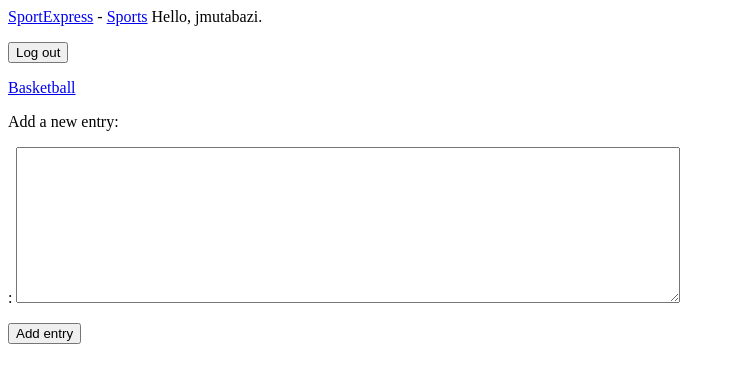
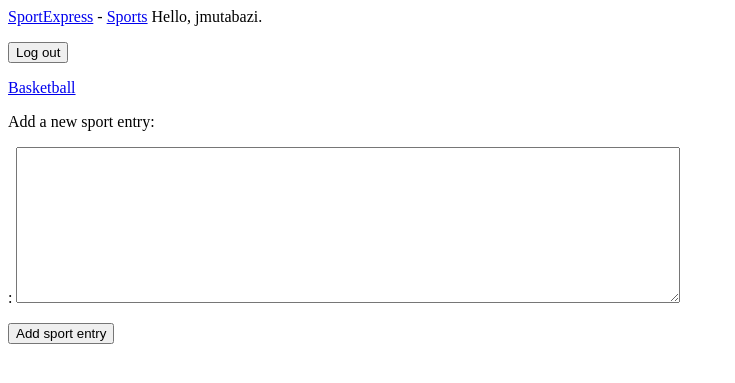
Before and after one commit to Eben-123/SportExpress, a Django app: page /new_entry/1 in a window 1280 px wide. Shown: the top 383 px of the page, without its empty margins (0-735 px from the left). Run offline with Django 5.2, Linux system fonts and the light colour scheme; a user stored in the database is signed in; data comes from the database, SQL or seed files in the repository.

Commit message:
Update new_entry.html info

```diff
--- a/sport_tracker/templates/sport_tracker/new_entry.html
+++ b/sport_tracker/templates/sport_tracker/new_entry.html
@@ -4,11 +4,11 @@
 
   <p><a href="{% url 'sport_tracker:sport' sport.id %}">{{ sport }}</a></p>
 
-  <p>Add a new entry:</p>
+  <p>Add a new sport entry:</p>
   <form action="{% url 'sport_tracker:new_entry' sport.id %}" method='post'>
     {% csrf_token %}
     {{ form.as_p }}
-    <button name='submit'>Add entry</button>
+    <button name='submit'>Add sport entry</button>
   </form>
 
 {% endblock content %}
```
